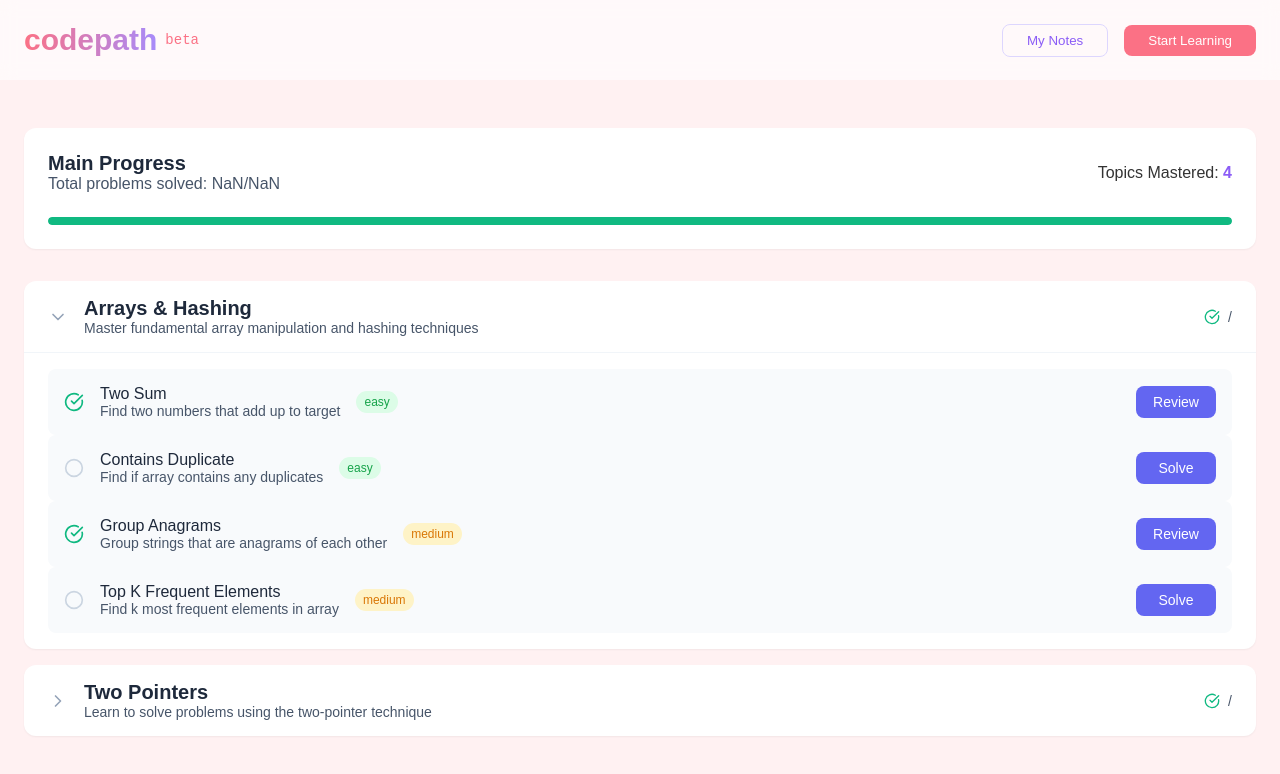
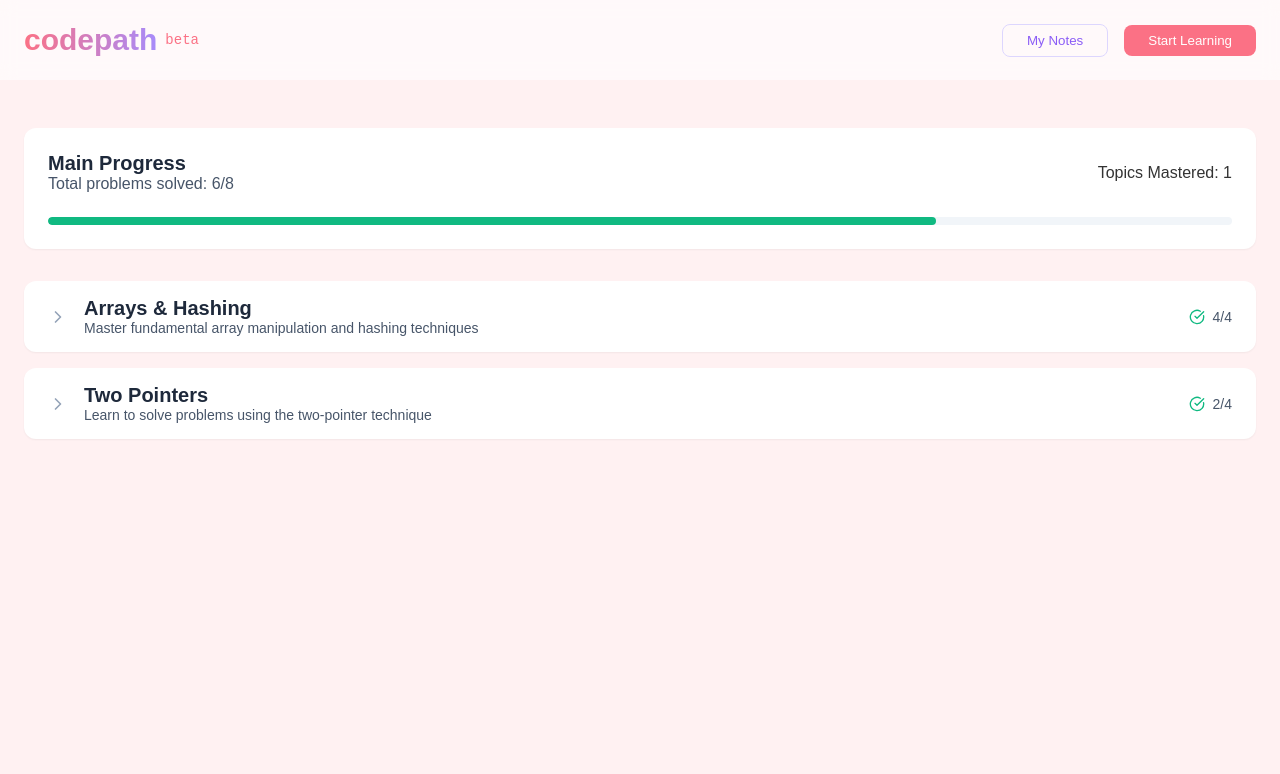
Before and after one commit to tanishabisht/App-LeetcodeAI, a React (Create React App) app: page /#/problems in a window 1280 px wide. Shown: the top 774 px of the page. Built offline with nearby package versions, Linux system fonts and the light colour scheme; data requests are answered from the project's data file.

Commit message:
add json-server

```diff
--- /dev/null
+++ b/server/db.json
@@ -0,0 +1,74 @@
+{
+    "topics": [
+        {
+            "id": "arrays",
+            "title": "Arrays & Hashing",
+            "description": "Master fundamental array manipulation and hashing techniques",
+            "problems": [
+                {
+                    "id": "two-sum",
+                    "title": "Two Sum",
+                    "description": "Find two numbers that add up to target",
+                    "difficulty": "easy",
+                    "status": "solved"
+                },
+                {
+                    "id": "contains-duplicate",
+                    "title": "Contains Duplicate",
+                    "description": "Find if array contains any duplicates",
+                    "difficulty": "easy",
+                    "status": "solved"
+                },
+                {
+                    "id": "group-anagrams",
+                    "title": "Group Anagrams",
+                    "description": "Group strings that are anagrams of each other",
+                    "difficulty": "medium",
+                    "status": "solved"
+                },
+                {
+                    "id": "top-k-frequent",
+                    "title": "Top K Frequent Elements",
+                    "description": "Find k most frequent elements in array",
+                    "difficulty": "medium",
+                    "status": "solved"
+                }
+            ]
+        },
+        {
+            "id": "two-pointers",
+            "title": "Two Pointers",
+            "description": "Learn to solve problems using the two-pointer technique",
+            "problems": [
+                {
+                    "id": "valid-palindrome",
+                    "title": "Valid Palindrome",
+                    "description": "Check if string is palindrome after converting to lowercase and removing non-alphanumeric characters",
+                    "difficulty": "easy",
+                    "status": "solved"
+                },
+                {
+                    "id": "container-with-water",
+                    "title": "Container With Most Water",
+                    "description": "Find two lines that together with x-axis forms a container that holds the most water",
+                    "difficulty": "medium",
+                    "status": "unsolved"
+                },
+                {
+                    "id": "remove-duplicates",
+                    "title": "Remove Duplicates",
+                    "description": "Remove duplicates from sorted array in-place",
+                    "difficulty": "easy",
+                    "status": "unsolved"
+                },
+                {
+                    "id": "three-sum",
+                    "title": "Three Sum",
+                    "description": "Find all unique triplets that sum to zero",
+                    "difficulty": "medium",
+                    "status": "solved"
+                }
+            ]
+        }
+    ]
+}
--- a/src/pages/ProblemsPage/ProblemsPage.js
+++ b/src/pages/ProblemsPage/ProblemsPage.js
@@ -1,28 +1,51 @@
-// ProblemsPage.js
-
-import React, { useState } from 'react';
+import React, { useState, useEffect } from 'react';
 import { ChevronDown, ChevronRight, Circle, CheckCircle } from 'lucide-react';
 import { useNavigate } from 'react-router-dom';
 import { Navbar } from '../../components';
-import { topics } from '../../constant';
 import styles from './ProblemsPage.module.css';
 
 const ProblemsPage = () => {
-  const [expandedTopic, setExpandedTopic] = useState('arrays');
+  const [expandedTopic, setExpandedTopic] = useState(null);
+  const [topics, setTopics] = useState([]);
+  const [stats, setStats] = useState({});
   const navigate = useNavigate();
 
-  const totalSolved = topics.reduce((acc, topic) => acc + topic.solved, 0);
-  const totalProblems = topics.reduce((acc, topic) => acc + topic.problemCount, 0);
-  const progressPercentage = (totalSolved / totalProblems) * 100;
+  useEffect(() => {
+    const fetchTopics = async () => {
+      const response = await fetch('http://localhost:3001/topics');
+      const data = await response.json();
+      setTopics(data);
 
-  const onSolve = (problemId) => {
-    navigate('/coding/' + problemId);
-  };
+      // Calculate derived statistics
+      const totalProblems = data.reduce((acc, topic) => acc + topic.problems.length, 0);
+      const totalSolved = data.reduce((acc, topic) =>
+        acc + topic.problems.filter(problem => problem.status === 'solved').length, 0);
+      const difficultyStats = data.reduce((acc, topic) => {
+        topic.problems.forEach(problem => {
+          acc[problem.difficulty] = (acc[problem.difficulty] || 0) + 1;
+        });
+        return acc;
+      }, {});
+
+      setStats({
+        totalProblems,
+        totalSolved,
+        progress: (totalSolved / totalProblems) * 100,
+        ...difficultyStats
+      });
+    };
+
+    fetchTopics();
+  }, []);
 
   const getStatusIcon = (status) => {
     return status === 'solved' ?
       <CheckCircle className={styles.statusSolved} /> :
       <Circle className={styles.statusUnsolved} />;
+  };
+
+  const onSolve = (problemId) => {
+    navigate('/coding/' + problemId);
   };
 
   return (
@@ -36,17 +59,18 @@ const ProblemsPage = () => {
             <div className={styles.progressInfo}>
               <h2 className={styles.progressTitle}>Main Progress</h2>
               <p className={styles.progressStats}>
-                Total problems solved: {totalSolved}/{totalProblems}
+                Total problems solved: {stats.totalSolved}/{stats.totalProblems}
               </p>
             </div>
             <div className={styles.topicsMastered}>
-              Topics Mastered: <span>4</span>
+              Topics Mastered: {topics.filter(topic =>
+                topic.problems.every(problem => problem.status === 'solved')).length}
             </div>
           </div>
           <div className={styles.progressBar}>
             <div
               className={styles.progressFill}
-              style={{ width: `${progressPercentage}%` }}
+              style={{ width: `${stats.progress || 0}%` }}
             ></div>
           </div>
         </div>
@@ -72,19 +96,8 @@ const ProblemsPage = () => {
                 <div className={styles.topicStats}>
                   <div className={styles.topicProgress}>
                     <CheckCircle className={styles.progressIcon} />
-                    <span>{topic.solved}/{topic.problemCount}</span>
+                    <span>{topic.problems.filter(p => p.status === 'solved').length}/{topic.problems.length}</span>
                   </div>
-                  {/* <div className={styles.difficultyBadges}>
-                    <span className={styles.badgeEasy}>
-                      {topic.difficulty.easy} Easy
-                    </span>
-                    <span className={styles.badgeMedium}>
-                      {topic.difficulty.medium} Medium
-                    </span>
-                    <span className={styles.badgeHard}>
-                      {topic.difficulty.hard} Hard
-                    </span>
-                  </div> */}
                 </div>
               </button>
 
```
Also changed, not shown: 1 other file (tests, documents, lock files or other folders).
